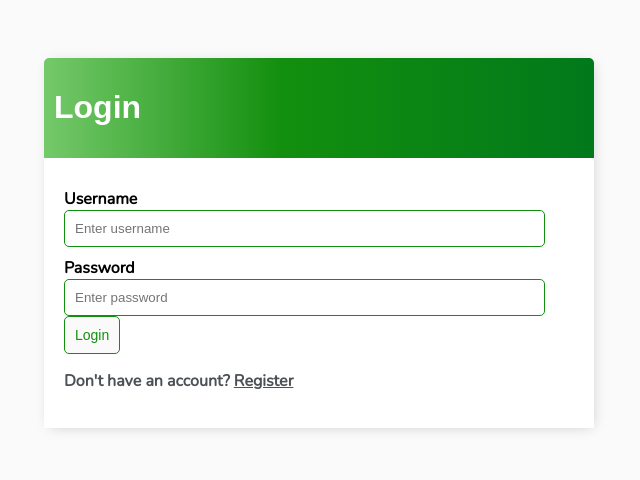
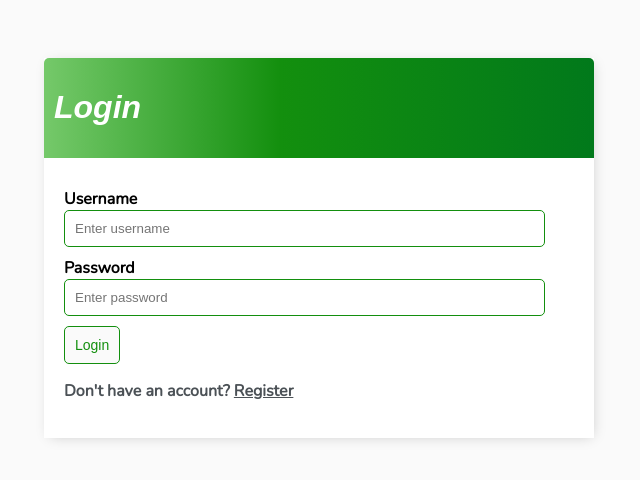
Before and after one commit to vineet-codes256/Todo-App, a Django app: page /login/ in a window 1280 px wide. Shown: the top 480 px of the page, without its empty margins (321-961 px from the left). Run offline with Django 4.2, Linux system fonts and the light colour scheme.

Commit message:
fixed bugs

```diff
--- a/base/templates/base/login.html
+++ b/base/templates/base/login.html
@@ -2,7 +2,7 @@
 {% block content %}
 
 <div class="header-bar">
-    <h1>Login</h1>
+    <h1><i>Login</i></h1>
 </div>
 
 <div class="card-body">
@@ -16,7 +16,7 @@
             <label for="password"><b>Password</b></label>
             <input type="password" class="form-control" id="password" name="password" placeholder="Enter password">
         </div>
-        <button class="button" type="submit" class="btn btn-primary">Login</button>
+        <button style="margin-top: 10px;" class="button" type="submit" class="btn btn-primary">Login</button>
     </form>
 
 <p><b>Don't have an account? <a href="{% url 'register' %}">Register</a</b></p>
--- a/base/templates/base/main.html
+++ b/base/templates/base/main.html
@@ -4,12 +4,13 @@
     <meta charset='utf-8'>
     <meta http-equiv='X-UA-Compatible' content='IE=edge'>
     <title>TO DO List</title>
+    {% load static %}
+
+    <link rel="icon" href="{% static 'favicon.ico' %}">
     <meta name='viewport' content='width=device-width, initial-scale=1'>
     <link rel="preconnect" href="https://fonts.gstatic.com">
     <link href="https://fonts.googleapis.com/css2?family=Nunito:wght@200&display=swap" rel="stylesheet">
-    {% load static %}
 
-    <link rel="icon"href="{% static 'favicon.ico' %}">
     <style>
         body{
             background-color: #fafafa;
```
Also changed, not shown: db.sqlite3.
